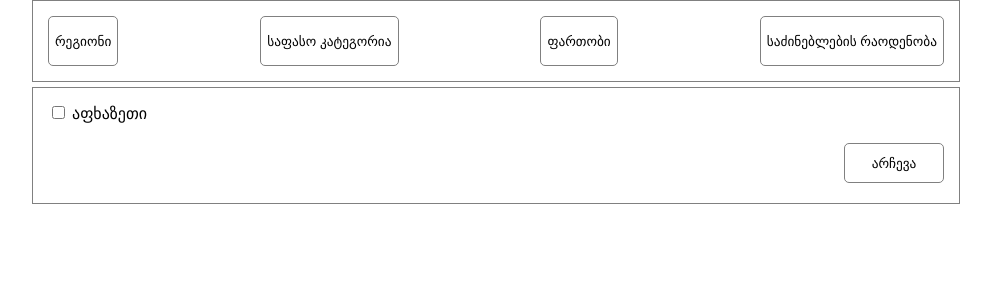
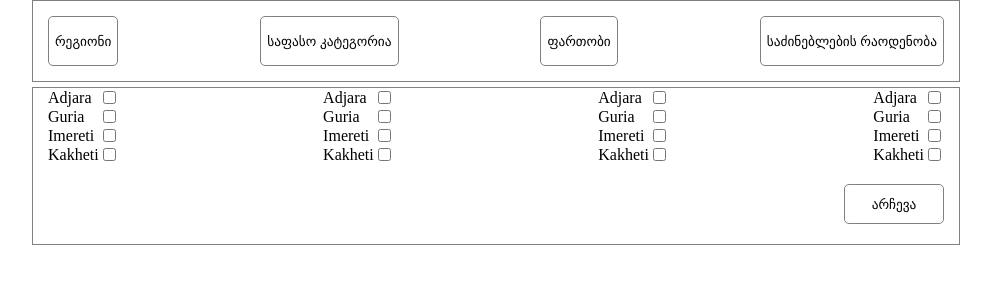
Before and after one commit to ennyonthegit/dropdown, a plain HTML site: page index.html in a window 1280 px wide. Both pictures are taken after a click on the button "რეგიონი". Shown: the whole page, without its empty margins (144-1135 px from the left). Drawn offline with Linux system fonts and the light colour scheme.

Commit message:
region dropdown  has done

```diff
--- a/index.html
+++ b/index.html
@@ -27,14 +27,18 @@
             </div>
         </div>
         <div class="dropDown">
-            <div class="columns">
-                <div class="regions">
-                    <!-- უნდა წამოვიდეს სერვერიდან -->
-                    <div class="region">
-                        <input type="checkbox" name="" id="">
-                        <span>აფხაზეთი</span>
-                    </div>
-                    <!---->
+            <div class="regions">
+                <div class="column-1 column">
+                    <!--This code will generate by JS-->
+                </div>
+                <div class="column-2 column">
+                    <!--This code will generate by JS-->
+                </div>
+                <div class="column-3 column">
+                    <!--This code will generate by JS-->
+                </div>
+                <div class="column-4 column">
+                    <!--This code will generate by JS-->
                 </div>
             </div>
             <div class="chooseButton">
@@ -42,6 +46,7 @@
             </div>
         </div>
     </div>
+    </div>
 
     <script src="/script.js"></script>
 </body>
--- a/script.js
+++ b/script.js
@@ -1,9 +1,111 @@
-dropDown = document.querySelector(".dropDown");
-let regionBtn = document.querySelector(".regBtn");
-regionBtn.addEventListener("click", () => {
-    if (dropDown.style.display === "block") {
+let dropDown = document.querySelector(".dropDown");
+let allRegions = document.querySelector(".regions");
+let firstColumn = document.querySelector(".column-1");
+let secondColumn = document.querySelector(".column-2");
+let thirdColumn = document.querySelector(".column-3");
+let forthColumn = document.querySelector(".column-4");
+let regBtn = document.querySelector(".regBtn");
+
+for (let i = 0; i < 3; i++) {
+
+}
+
+regBtn.addEventListener("click", () => {
+    let computedStyle = window.getComputedStyle(dropDown);
+    if (computedStyle.display === "none") {
+        dropDown.style.display = "block";
+    } else {
         dropDown.style.display = "none";
-    } else {
-        dropDown.style.display = "block";
     }
 });
+
+
+
+const regionsOfGeorgia = [
+    "Adjara",
+    "Guria",
+    "Imereti",
+    "Kakheti",
+    "Kvemo Kartli",
+    "Mtskheta-Mtianeti",
+    "Racha-Lechkhumi and Kvemo Svaneti",
+    "Samegrelo-Zemo Svaneti",
+    "Samtskhe-Javakheti",
+    "Shida Kartli",
+    "Tbilisi"
+];
+
+
+let numberOfRegionContainer = 4;
+function createRegion() {
+    for (let i = 0; i < numberOfRegionContainer; i++) {
+        // column 1
+        let regContainer1 = document.createElement("div");
+        regContainer1.classList.add("regContainer");
+        firstColumn.appendChild(regContainer1);
+
+        let regionName = document.createElement("span");
+        regionName.classList.add("regName");
+        regionName.textContent = regionsOfGeorgia[i];
+
+        let regCheckbox = document.createElement("input");
+        regCheckbox.classList.add("regionCheckBox");
+        regCheckbox.type = "checkbox";
+
+        regContainer1.appendChild(regionName);
+        regContainer1.appendChild(regCheckbox);
+
+        // column 2
+        let regContainer2 = document.createElement("div");
+        regContainer2.classList.add("regContainer");
+        secondColumn.appendChild(regContainer2);
+
+        let regionName2 = document.createElement("span");
+        regionName2.classList.add("regName");
+        regionName2.textContent = regionsOfGeorgia[i];
+
+        let regCheckbox2 = document.createElement("input");
+        regCheckbox2.classList.add("regionCheckBox");
+        regCheckbox2.type = "checkbox";
+
+        regContainer2.appendChild(regionName2);
+        regContainer2.appendChild(regCheckbox2);
+
+
+        // column 3
+        let regContainer3 = document.createElement("div");
+        regContainer3.classList.add("regContainer");
+        thirdColumn.appendChild(regContainer3);
+
+        let regionName3 = document.createElement("span");
+        regionName3.classList.add("regName");
+        regionName3.textContent = regionsOfGeorgia[i];
+
+        let regCheckbox3 = document.createElement("input");
+        regCheckbox3.classList.add("regionCheckBox");
+        regCheckbox3.type = "checkbox";
+
+        regContainer3.appendChild(regionName3);
+        regContainer3.appendChild(regCheckbox3);
+
+        // column 4
+        let regContainer4 = document.createElement("div");
+        regContainer4.classList.add("regContainer");
+        forthColumn.appendChild(regContainer4);
+
+        let regionName4 = document.createElement("span");
+        regionName4.classList.add("regName");
+        regionName4.textContent = regionsOfGeorgia[i];
+
+        let regCheckbox4 = document.createElement("input");
+        regCheckbox4.classList.add("regionCheckBox");
+        regCheckbox4.type = "checkbox";
+
+        regContainer4.appendChild(regionName4);
+        regContainer4.appendChild(regCheckbox4);
+
+
+    }
+}
+
+createRegion();
--- a/style.css
+++ b/style.css
@@ -55,13 +55,6 @@ button {
     height: auto;
 }
 
-.columns {
-    display: flex;
-    flex-wrap: wrap;
-    justify-content: space-between;
-    padding-top: 15px;
-}
-
 .flex {
     display: flex;
     flex-direction: column;
@@ -75,9 +68,24 @@ button {
 .chooseBtn {
     width: 100px;
     height: 40px;
-    margin: 20px 0;
+    margin: 20px 0px;
 }
 
 .dropDown {
     display: none;
 }
+
+
+.regions{
+    display: flex;
+    justify-content: space-between;
+    align-items: center;
+    flex-wrap: wrap;
+}
+
+.regContainer{
+    display: flex;
+    justify-content: space-between;
+    align-items: center;
+    width: 100%;
+}
```
